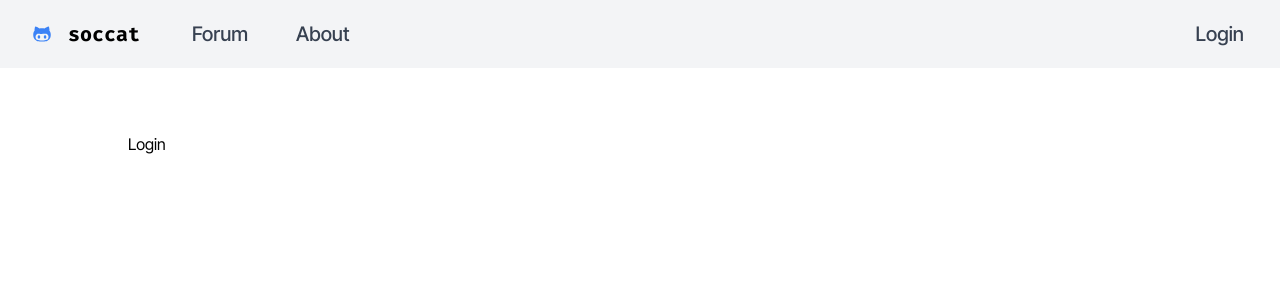
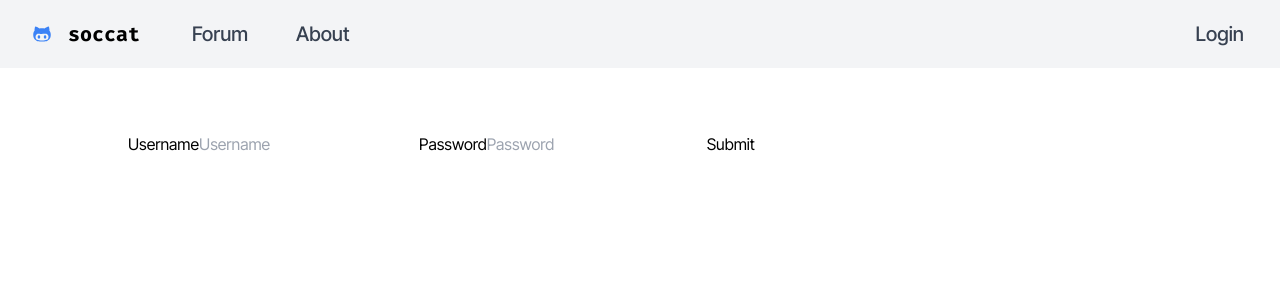
Before and after one commit to raynertjx/forum-frontend, a React (Vite) app: page /login in a window 1280 px wide. Shown: the top 300 px of the page. Built offline with nearby package versions, Linux system fonts and the light colour scheme; no server answers.

Commit message:
added Login component

```diff
--- a/src/routes/Login.tsx
+++ b/src/routes/Login.tsx
@@ -1,7 +1,8 @@
 import React from "react";
+import LoginForm from "../components/authentication/LoginForm";
 
 const Login: React.FC = () => {
-    return <div>Login</div>;
+    return <LoginForm />
 };
 
 export default Login;
```
